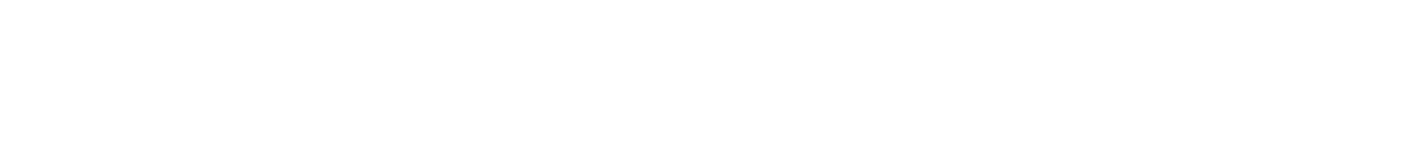
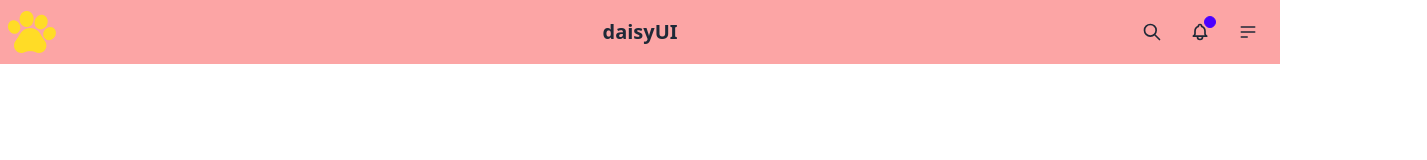
Before and after one commit to saifulislam66/PH-B11-Assignment-3, a plain HTML site: page index.html in a window 1280 px wide. Shown: the whole page, 1427 px wide, since content can reach past the window. Drawn offline with nearby package versions, Linux system fonts and the light colour scheme.

Commit message:
creatiing nav

```diff
--- a/index.html
+++ b/index.html
@@ -3,9 +3,78 @@
 <head>
     <meta charset="UTF-8">
     <meta name="viewport" content="width=device-width, initial-scale=1.0">
+    <link href="https://cdn.jsdelivr.net/npm/daisyui@4.12.23/dist/full.min.css" rel="stylesheet" type="text/css" />
+<script src="https://cdn.tailwindcss.com"></script>
     <title>Cat</title>
 </head>
 <body>
-
+    <nav class=" bg-red-300 ">
+        <div class="navbar mx-auto container ">
+            <div class="navbar-start">
+                 <img src="./assets/logo-header.png" alt="">
+            </div>
+            <div class="navbar-center">
+              <a class="btn btn-ghost text-xl">daisyUI</a>
+            </div>
+            <div class="navbar-end">
+              <button class="btn btn-ghost btn-circle">
+                <svg
+                  xmlns="http://www.w3.org/2000/svg"
+                  class="h-5 w-5"
+                  fill="none"
+                  viewBox="0 0 24 24"
+                  stroke="currentColor">
+                  <path
+                    stroke-linecap="round"
+                    stroke-linejoin="round"
+                    stroke-width="2"
+                    d="M21 21l-6-6m2-5a7 7 0 11-14 0 7 7 0 0114 0z" />
+                </svg>
+              </button>
+              <button class="btn btn-ghost btn-circle">
+                <div class="indicator">
+                  <svg
+                    xmlns="http://www.w3.org/2000/svg"
+                    class="h-5 w-5"
+                    fill="none"
+                    viewBox="0 0 24 24"
+                    stroke="currentColor">
+                    <path
+                      stroke-linecap="round"
+                      stroke-linejoin="round"
+                      stroke-width="2"
+                      d="M15 17h5l-1.405-1.405A2.032 2.032 0 0118 14.158V11a6.002 6.002 0 00-4-5.659V5a2 2 0 10-4 0v.341C7.67 6.165 6 8.388 6 11v3.159c0 .538-.214 1.055-.595 1.436L4 17h5m6 0v1a3 3 0 11-6 0v-1m6 0H9" />
+                  </svg>
+                  <span class="badge badge-xs badge-primary indicator-item"></span>
+                </div>
+              </button>
+              <!-- menu bar  -->
+              <div class="dropdown ">
+                <div tabindex="0" role="button" class="btn btn-ghost btn-circle">
+                  <svg
+                    xmlns="http://www.w3.org/2000/svg"
+                    class="h-5 w-5"
+                    fill="none"
+                    viewBox="0 0 24 24"
+                    stroke="currentColor">
+                    <path
+                      stroke-linecap="round"
+                      stroke-linejoin="round"
+                      stroke-width="2"
+                      d="M4 6h16M4 12h16M4 18h7" />
+                  </svg>
+                </div>
+                <ul
+                  tabindex="0"
+                  class="menu menu-sm dropdown-content bg-base-100 rounded-box z-[1] mt-3 w-52 p-2 shadow">
+                  <li><a>Homepage</a></li>
+                  <li><a>Portfolio</a></li>
+                  <li><a>About</a></li>
+                </ul>
+              </div>
+              <!-- menu bar  -->
+            </div>
+          </div>
+    </nav>
 </body>
 </html>
--- /dev/null
+++ b/tailwind.config.js
@@ -0,0 +1,8 @@
+/** @type {import('tailwindcss').Config} */
+module.exports = {
+    content: ["./src/**/*.{html,js}"],
+    theme: {
+      extend: {},
+    },
+    plugins: [],
+  }
```
